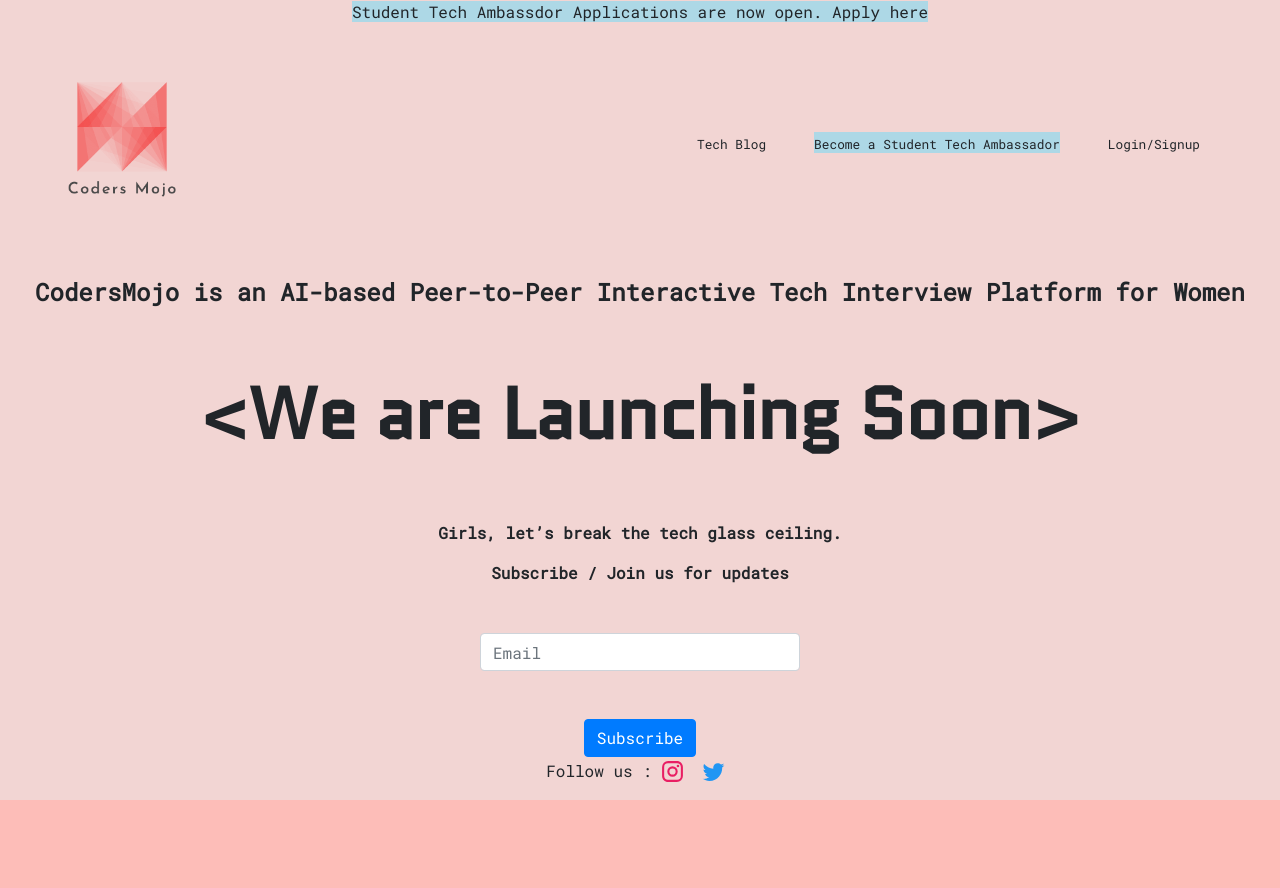
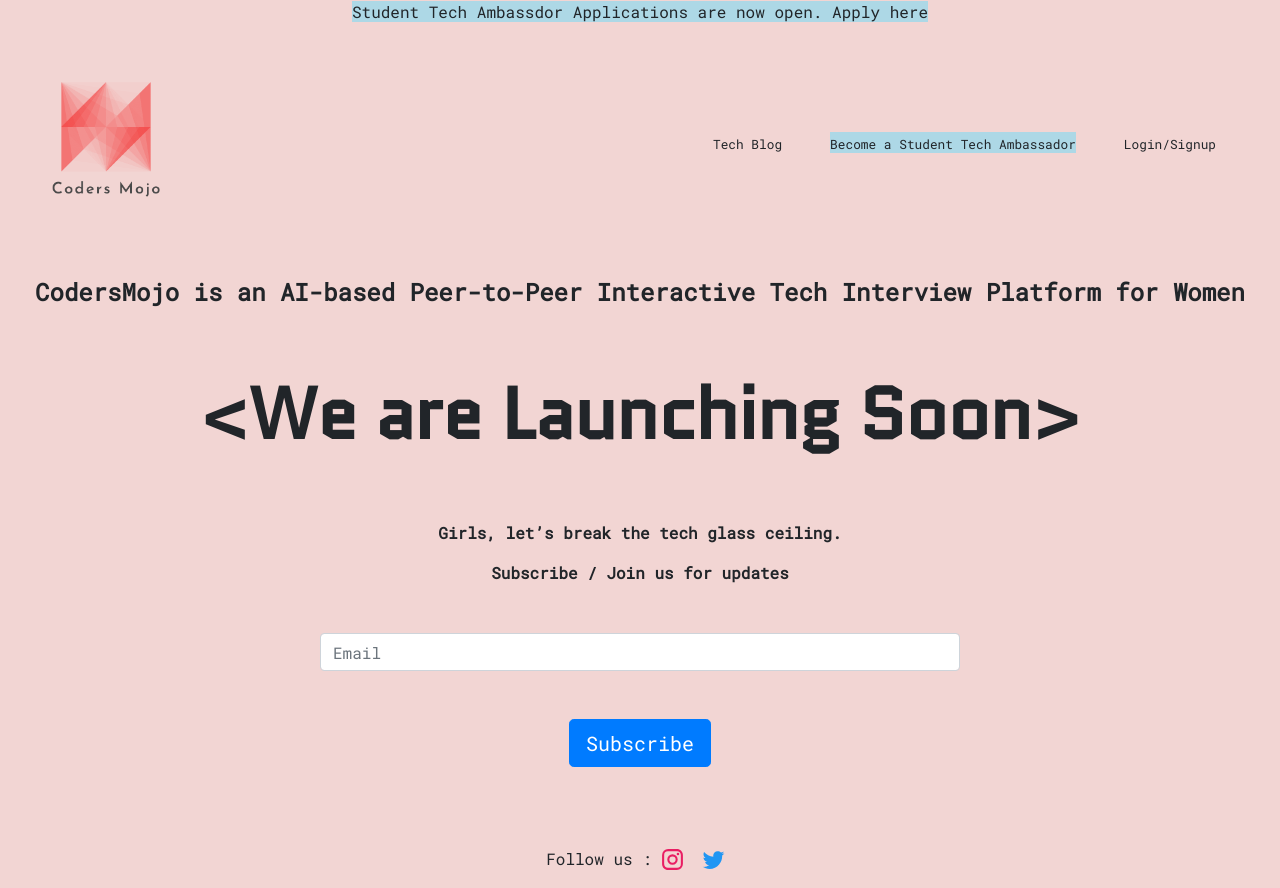
Before and after one commit to yeukfei02/codersMojoFrontend, a Next.js app: page / in a window 1280 px wide. Before the commit the page ends 800 px from the top, so only its background shows below. Built offline with nearby package versions, Linux system fonts and the light colour scheme.

Commit message:
style: 💄 fix all style

```diff
--- a/components/landingPage/LandingPage.tsx
+++ b/components/landingPage/LandingPage.tsx
@@ -85,7 +85,7 @@ function LandingPage(): JSX.Element {
   };
 
   return (
-    <div className="landing-page">
+    <div>
       <Head>
         <title>CodersMojo</title>
         <link rel="shortcut icon" href="/favicon.png" />
@@ -96,7 +96,7 @@ function LandingPage(): JSX.Element {
         <span style={{ background: 'lightblue' }}>Student Tech Ambassdor Applications are now open. Apply here</span>
       </div>
 
-      <nav className="navbar navbar-expand-lg navbar-light mx-3 my-3">
+      <nav className="navbar navbar-expand-lg navbar-light my-3">
         <a className="navbar-brand" href="/">
           <img src="/logo_transparent.png" width="180" height="180" alt="" loading="lazy" />
         </a>
@@ -151,7 +151,7 @@ function LandingPage(): JSX.Element {
       </div>
 
       <div className="d-flex justify-content-center" style={{ marginTop: '3em' }}>
-        <div className="w-25">
+        <div className="w-50">
           <div className="form-group">
             <input
               type="email"
@@ -166,12 +166,12 @@ function LandingPage(): JSX.Element {
       </div>
 
       <div className="d-flex justify-content-center" style={{ marginTop: '2em' }}>
-        <button type="submit" className="btn btn-primary" onClick={() => handleSubscribeButtonClick()}>
+        <button type="submit" className="btn btn-primary btn-lg" onClick={() => handleSubscribeButtonClick()}>
           Subscribe
         </button>
       </div>
 
-      <div className="d-flex justify-content-center" style={{ position: 'fixed', bottom: 0, width: '100%' }}>
+      <div className="d-flex justify-content-center" style={{ marginTop: '5em' }}>
         <div className="mb-3" style={{ display: 'flex', flexDirection: 'row' }}>
           <span>Follow us :</span>
           <div style={{ display: 'flex', flexDirection: 'row' }}>
--- a/components/signup/Signup.tsx
+++ b/components/signup/Signup.tsx
@@ -85,7 +85,7 @@ function Signup(): JSX.Element {
   };
 
   return (
-    <div style={{ margin: '5em' }}>
+    <div style={{ margin: '5em auto' }}>
       <Head>
         <title>CodersMojo</title>
         <link rel="shortcut icon" href="/favicon.png" />
@@ -116,7 +116,7 @@ function Signup(): JSX.Element {
           </div>
           <button
             type="submit"
-            className="btn btn-success w-100 my-3"
+            className="btn btn-success btn-lg w-100 my-3"
             onClick={() => handleSignupButtonClick(email, password)}
           >
             Signup
--- a/pages/styles.css
+++ b/pages/styles.css
@@ -4,18 +4,9 @@
 @import url('https://fonts.googleapis.com/icon?family=Material+Icons');
 
 body {
-    background: #fdbdb8;
+    background: #f2d5d3;
     height: 100%;
     font-family: 'Roboto Mono', monospace;
-}
-
-.landing-page {
-    background: #f2d5d3;
-    position: absolute;
-    top: 0;
-    bottom: 0;
-    left: 0;
-    right: 0;
 }
 
 .hover-item:hover {
```
Also changed, not shown: components/forgotPassword/ForgotPassword.tsx (+6 -2 lines), components/login/Login.tsx (+18 -5 lines).
